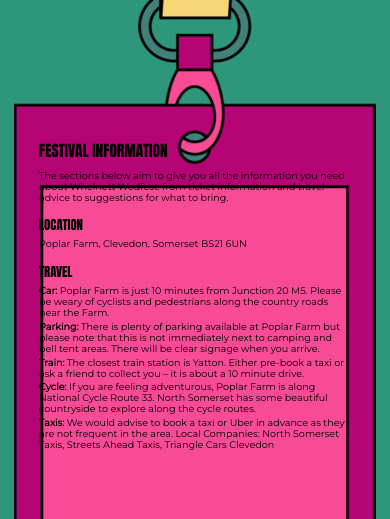
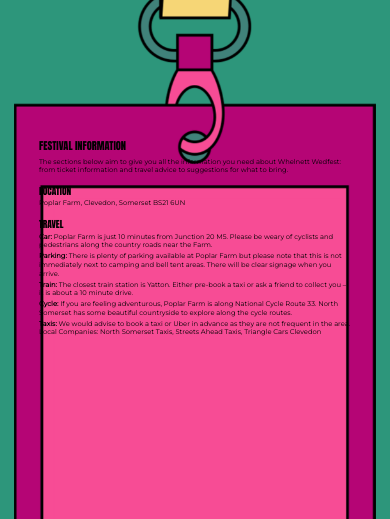
Before and after one commit to hrvxf/whelnettwedfest, a plain HTML site: page festival-info.html in a window 390 px wide. Shown: the part 325-844 px from the top of the page. Drawn offline with Linux system fonts and the light colour scheme.

Commit message:
Update festival-info.html

```diff
--- a/festival-info.html
+++ b/festival-info.html
@@ -198,21 +198,22 @@
 @media (max-width: 768px) {
   .text-front, .text-back {
     top: 25%;
-        font-size: 0.9em;   /* smaller base text */
+    font-size: 0.75em;   /* smaller base text */
+    line-height: 1.3;    /* keeps it readable */
   }
-      h2 { font-size: 1.4em; }
-      h3 { font-size: 1.1em; }
-      p  { font-size: 0.8em; }
+  h2 { font-size: 1.2em; }
+  h3 { font-size: 1em; }
+  p  { font-size: 0.7em; }
 }
 
 /* Extra small screens */
 @media (max-width: 480px) {
   .text-front, .text-back {
-        font-size: 0.8em;
+    font-size: 0.65em;   /* even smaller for narrow phones */
   }
-      h2 { font-size: 1.2em; }
-      h3 { font-size: 1em; }
-      p  { font-size: 0.75em; }
+  h2 { font-size: 1em; }
+  h3 { font-size: 0.9em; }
+  p  { font-size: 0.65em; }
 }
 
     /* Footer */
```
Lines whose indentation alone changed are shown as unchanged.
